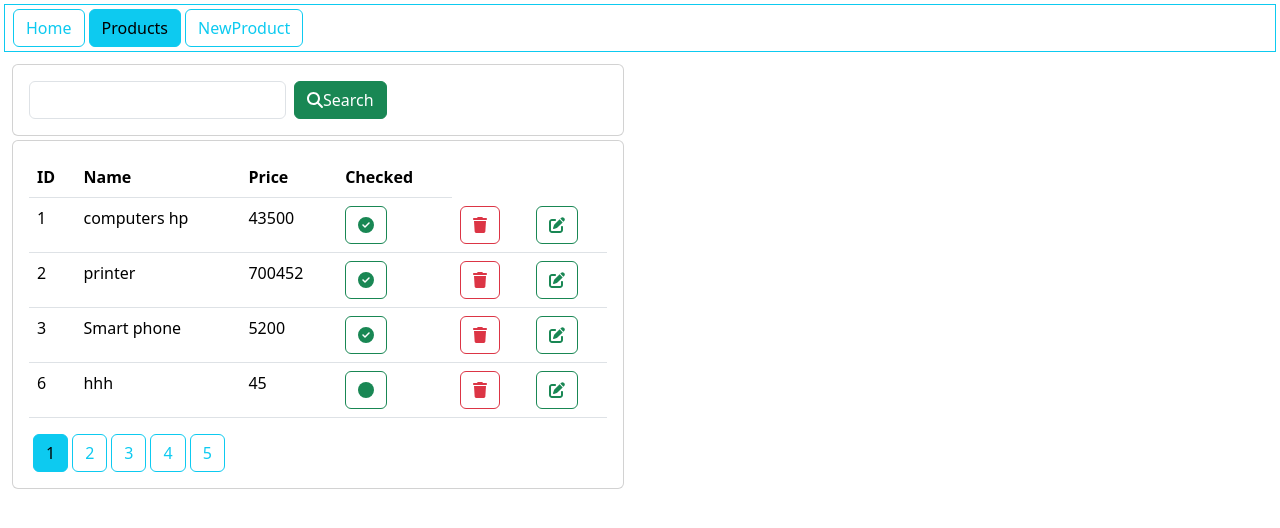
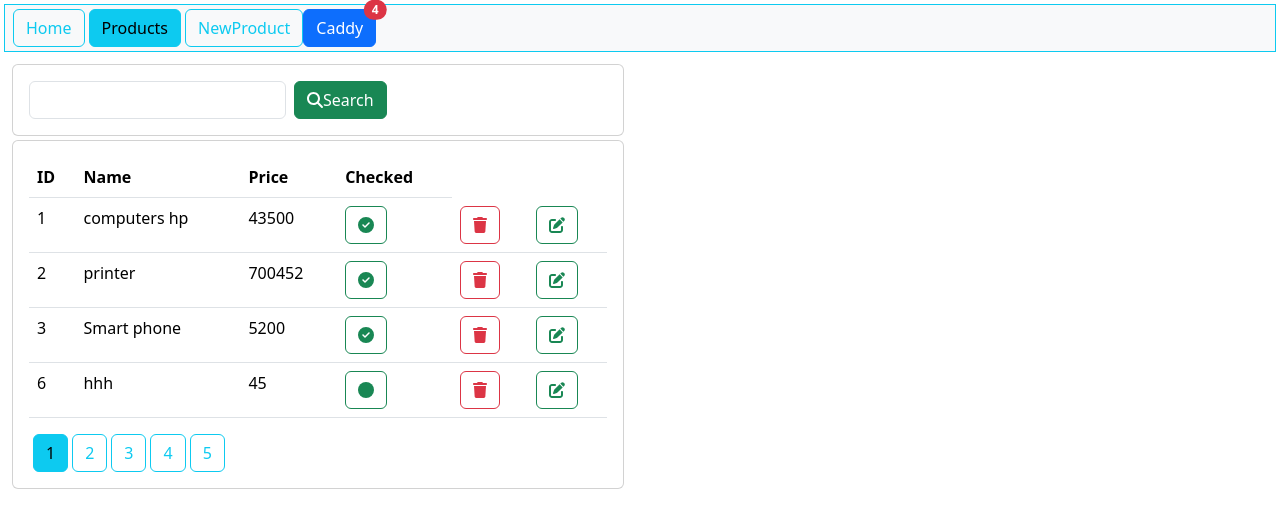
Before and after one commit to a-rahni/products-crud-front-react, a React (Create React App) app: page /products in a window 1280 px wide. Shown: the top 528 px of the page. Built offline with nearby package versions, Linux system fonts and the light colour scheme; data requests are answered from the project's data file.

Commit message:
use context

```diff
--- a/data/db.json
+++ b/data/db.json
@@ -4,7 +4,7 @@
       "id": 1,
       "name": "computers hp",
       "price": 43500,
-      "checked": "on"
+      "checked": true
     },
     {
       "id": 2,
@@ -70,12 +70,6 @@
       "name": "ggg",
       "price": "44",
       "checked": "on",
-      "id": 14
-    },
-    {
-      "name": "ggg",
-      "price": "44",
-      "checked": "on",
       "id": 15
     },
     {
@@ -107,12 +101,6 @@
       "price": "44",
       "checked": "on",
       "id": 20
-    },
-    {
-      "name": "ggg",
-      "price": "44",
-      "checked": "on",
-      "id": 21
     }
   ]
 }
--- a/src/App.js
+++ b/src/App.js
@@ -7,10 +7,12 @@
 import { useEffect, useState } from 'react';
 import NewProduct from './components/NewProduct';
 import EditProduct from './components/EditProduct';
+import { AppContext, useAppState } from './app/app';
+import Stats from './components/Stats';
 
 function App() {
   // use state: pour gerer l'etat de bouton menu activé
-  const [currentRoute, setCurrentRoute] = useState()
+  const [currentRoute, setCurrentRoute] = useState();
 
   // use event: pour gerer au demarrage l'etat de bouton menu activé
   // traitement a la fin de rendu de composant
@@ -18,11 +20,12 @@
     const path = window.location.pathname.toLocaleLowerCase();
     console.log(path);
     setCurrentRoute(path.slice(1,path.length))
-  }, [])
+  }, []);
 
   return (
+    <AppContext.Provider value={useAppState()}>
       <BrowserRouter>
-      <nav className='m-1 p-1 border border-info'>
+        <nav className='m-1 p-1 border border-info navbar navbar-expand-lg navbar-light bg-light'>
           <ul className='nav na-pills'>
             <li>
               <Link
@@ -45,9 +48,12 @@
                 to={"/newProduct"}>NewProduct
               </Link>
             </li>
-
           </ul>
-
+          <ul className='nav navbar-nav'>
+            <li>
+              <Stats></Stats>
+            </li>
+          </ul>
         </nav>
 
         <Routes>
@@ -58,6 +64,7 @@
 
         </Routes>
       </BrowserRouter>
+    </AppContext.Provider>
   );
 }
 
--- a/src/app/app.js
+++ b/src/app/app.js
@@ -1,4 +1,5 @@
 import axios from "axios";
+import { createContext, useState } from "react";
 
 // la logique appicative
 export const productsApi = axios.create({
@@ -39,3 +40,19 @@
 export const updateProduct=(product)=>{
     return productsApi.put(`/products/${product.id}`,product)
 }
+
+
+export const AppContext = createContext();
+
+// créer un hook personnalisé, quand useAppState est appeler , il retourne initalstate
+export const useAppState =()=>{
+    const initialState={
+        products:[],
+        currentPage: 1,
+        pageSize: 4,
+        keyword: "",
+        totalPages: 0,
+    };
+    const appState = useState(initialState);
+    return appState;
+}
--- a/src/components/NewProduct.js
+++ b/src/components/NewProduct.js
@@ -39,7 +39,7 @@
                 <input className='form-check-input' type='checkbox'
                   onChange={(e)=>setChecked(e.target.value)}
                   checked={checked}/>
-                <label className='form-check-label' for='flexCheckChecled'>
+                <label className='form-check-label' htmlFor='flexCheckChecled'>
                   Checked
                 </label>
               </div>
--- a/src/components/Products.js
+++ b/src/components/Products.js
@@ -1,8 +1,8 @@
 import { faCheckCircle, faCircle, faEdit, faSearch, faTrash } from '@fortawesome/free-solid-svg-icons'
 import { FontAwesomeIcon } from '@fortawesome/react-fontawesome'
 import axios from 'axios';
-import React, { useEffect, useState } from 'react'
-import { checkProduct, deleteProduct, getProducts } from '../app/app';
+import React, { useContext, useEffect, useState } from 'react'
+import { AppContext, checkProduct, deleteProduct, getProducts } from '../app/app';
 import { useNavigate } from 'react-router-dom';
 
 function Products() {
@@ -13,14 +13,15 @@
     // liste vide au demarrage
     //const [products,setProducts] = useState([])
 
-    // state recherche produit
-    const [searchState,setSearchState] = useState({
-        products:[],
-        currentPage: 1,
-        pageSize: 4,
-        keyword: "",
-        totalPages: 0, // a calculer
-    });
+    // state recherche produit: deplacé dans appcontext pour être centraliser
+    // const [searchState,setSearchState] = useState({
+    //     products:[],
+    //     currentPage: 1,
+    //     pageSize: 4,
+    //     keyword: "",
+    //     totalPages: 0, // a calculer
+    // });
+    const [searchState,setSearchState]= useContext(AppContext);
 
     // useeffect est excecuté une fois le rendu del page est terminé (demarrage)
     useEffect(()=>{
@@ -166,7 +167,7 @@
                            <ul className='nav nav-pills'>
                             {
                                 (new Array(searchState.totalPages).fill(0)).map((v,index)=>(
-                                    <li>
+                                    <li key={index+1}>
                                         <button
                                         onClick={()=>handleGoToPage(index+1)}
                                         className={
--- /dev/null
+++ b/src/components/Stats.js
@@ -0,0 +1,17 @@
+import React, { useContext } from 'react'
+import { AppContext } from '../app/app'
+
+function Stats() {
+    const [state,setState] = useContext(AppContext);
+  return (
+    <button type='button' className='btn btn-primary position-relative'>
+        Caddy
+        <span className='position-absolute top-0 start-100 translate-middle badge rounded-pill bg-danger'>
+            {state.products.length}
+        </span>
+
+    </button>
+  )
+}
+
+export default Stats
```
Lines whose indentation alone changed are shown as unchanged.
